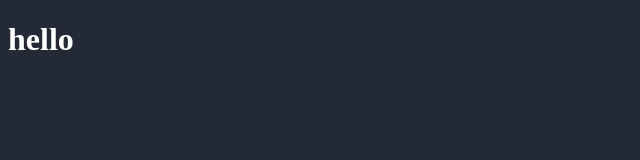
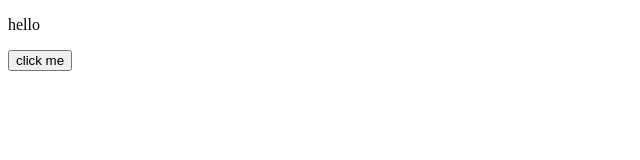
Before and after one commit to zonejay/learn-vue3, a website built with Vite: page index.html in a window 1280 px wide. Shown: the whole page, without its empty margins (0-640 px from the left). Built offline with nearby package versions, Linux system fonts and the light colour scheme.

Commit message:
vnode props

```diff
--- a/index.html
+++ b/index.html
@@ -6,7 +6,7 @@
     <meta name="viewport" content="width=device-width, initial-scale=1.0" />
     <title>Vite App</title>
     <style>
-      html {
+      /* html {
         color-scheme:light dark;
         color: #fff;
         background: #242936;
@@ -16,7 +16,7 @@
           color: #000;
           background: #fff;
         }
-      }
+      } */
     </style>
   </head>
   <body>
--- a/render/index.js
+++ b/render/index.js
@@ -1,9 +1,15 @@
 const { effect, ref } = VueReactivity
+function shouldSetAsProps(el, key, value) {
+    // 特殊情况
+    if (key === 'form' && el.tagName === 'INPUT') return false
+    return key in el
+}
 function createRenderer(options) {
     const {
         createElement,
         insert,
-        setElementText
+        setElementText,
+        patchProps
     } = options
     function mountElement(vnode, container) {
         const el = createElement(vnode.type)
@@ -11,6 +17,18 @@ function createRenderer(options) {
         if (typeof vnode.children === 'string') {
             // 只需要设置元素的文本内容即可
             setElementText(el, vnode.children)
+        } else if (Array.isArray(vnode.children)) {
+            // 如果是数组 则遍历每一个节点 并调用patch函数挂载
+            vnode.children.forEach(child => {
+                patch(null, child, el)
+            })
+        }
+        // 处理元素属性
+        if (vnode.props) {
+            for (const key in vnode.props) {
+                const value = vnode.props[key]
+                patchProps(el, key, null, value)
+            }
         }
         // 将元素添加到容器
         insert(el, container)
@@ -47,8 +65,24 @@ function createRenderer(options) {
 }
 
 const vnode = {
-    type: 'h1',
-    children: 'hello'
+    type: 'div',
+    props: {
+        id: 'foo'
+    },
+    children: [
+        {
+            type: 'p',
+            children: 'hello'
+        },
+        {
+            type: 'button',
+            props: {
+                // 使用setAttribute设置属性值总是会字符串化
+                disabled: false
+            },
+            children: 'click me'
+        }
+    ]
 }
 
 const renderer = createRenderer({
@@ -63,6 +97,20 @@ const renderer = createRenderer({
     // 在指定的parent下添加指定元素
     insert(el, parent, anchor = null) {
         parent.insertBefore(el, anchor)
+    },
+    patchProps(el, key, prevValue, nextValue) {
+        if (shouldSetAsProps(el, key, nextValue)) {
+            // 获取该DOM Properties的类型
+            const type = typeof el[key]
+            // 如果是bool 并且value为空字符串 矫正为true
+            if (type === 'boolean' && nextValue === '') {
+                el[key] = true
+            } else {
+                el[key] = nextValue
+            }
+        } else {
+            el.setAttribute(key, nextValue)
+        }
     }
 })
 
```
